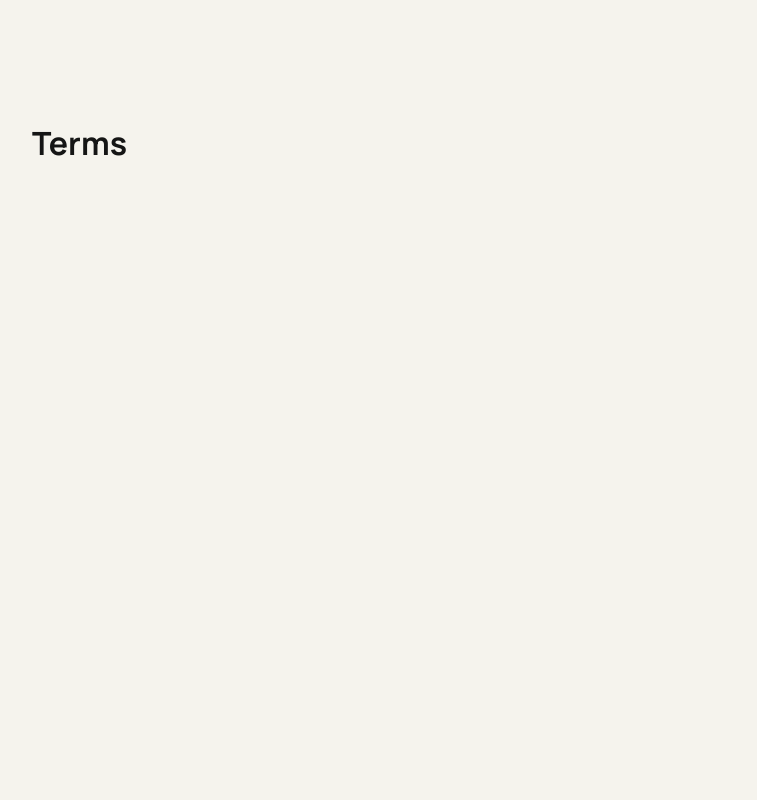
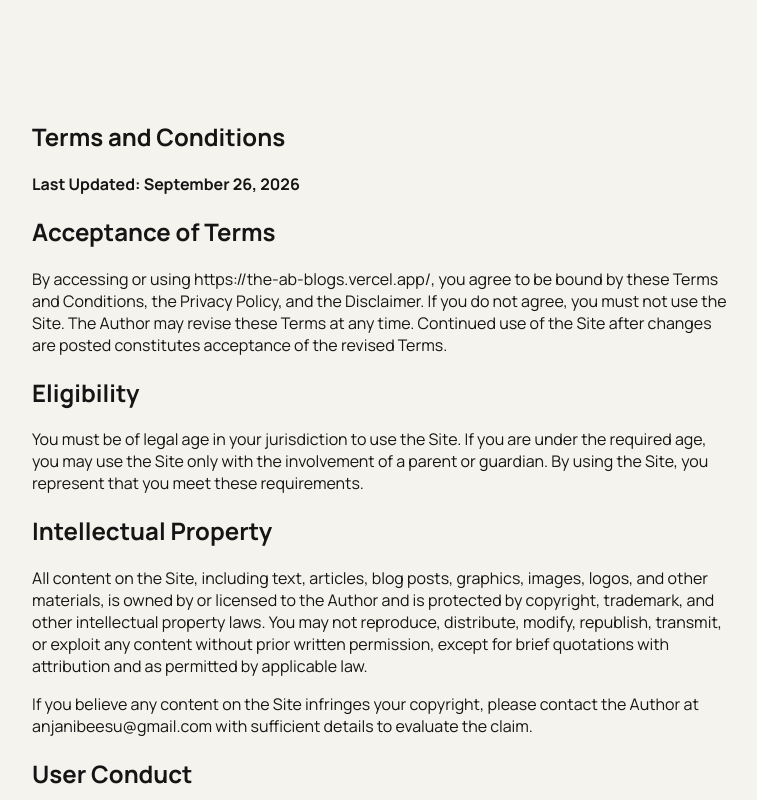
Before and after one commit to AnjaniBeesu/THE-AB-BLOGS, a Next.js app: page /terms in a window 1280 px wide. Shown: the top 800 px of the page, without its empty margins (260-1017 px from the left). Built offline with nearby package versions, Linux system fonts and the light colour scheme.

Commit message:
Update terms and conditions page

```diff
--- a/app/terms/page.tsx
+++ b/app/terms/page.tsx
@@ -1,3 +1,113 @@
 export default function TermsPage() {
-  return <main className="legal-page"><h1>Terms</h1></main>;
+  return (
+    <main className="legal-page">
+      <article>
+        <h1>Terms and Conditions</h1>
+        <p><strong>Last Updated: September 26, 2026</strong></p>
+
+        <h2>Acceptance of Terms</h2>
+        <p>
+          By accessing or using <a href="https://the-ab-blogs.vercel.app/">https://the-ab-blogs.vercel.app/</a>, you agree to be bound by these Terms and Conditions, the Privacy Policy, and the Disclaimer. If you do not agree, you must not use the Site. The Author may revise these Terms at any time. Continued use of the Site after changes are posted constitutes acceptance of the revised Terms.
+        </p>
+
+        <h2>Eligibility</h2>
+        <p>
+          You must be of legal age in your jurisdiction to use the Site. If you are under the required age, you may use the Site only with the involvement of a parent or guardian. By using the Site, you represent that you meet these requirements.
+        </p>
+
+        <h2>Intellectual Property</h2>
+        <p>
+          All content on the Site, including text, articles, blog posts, graphics, images, logos, and other materials, is owned by or licensed to the Author and is protected by copyright, trademark, and other intellectual property laws. You may not reproduce, distribute, modify, republish, transmit, or exploit any content without prior written permission, except for brief quotations with attribution and as permitted by applicable law.
+        </p>
+        <p>
+          If you believe any content on the Site infringes your copyright, please contact the Author at anjanibeesu@gmail.com with sufficient details to evaluate the claim.
+        </p>
+
+        <h2>User Conduct</h2>
+        <p>
+          You agree to use the Site lawfully and respectfully. You must not post or transmit any content that is unlawful, threatening, abusive, defamatory, obscene, hateful, discriminatory, misleading, or invasive of privacy. You must not attempt to gain unauthorized access to the Site, interfere with its operation, introduce malicious code, scrape content at scale, or use the Site for spam or unauthorized advertising. You are solely responsible for your interactions with the Site and other users.
+        </p>
+
+        <h2>Comments and User Content</h2>
+        <p>
+          The Site may allow comments, messages, or other submissions. You retain ownership of your submissions, but by submitting content you grant the Author a worldwide, perpetual, irrevocable, royalty-free, transferable license to use, reproduce, modify, publish, display, distribute, and create derivative works from your submission in any medium. You represent that you own or control all rights to your submission and that it does not violate any law or third-party rights. The Author is not responsible for user content and may remove any content at any time without notice. The Author does not endorse user content.
+        </p>
+
+        <h2>Third-Party Links and Services</h2>
+        <p>
+          The Site may contain links to third-party websites, products, or services. The Author does not control and is not responsible for third-party content, policies, or practices. Your use of third-party services is at your own risk and subject to their terms.
+        </p>
+
+        <h2>Affiliate and Compensation Disclosure</h2>
+        <p>
+          The Author may participate in affiliate programs, sponsored content, or similar arrangements. The Author may receive compensation when you click certain links or make purchases. Such arrangements do not increase your cost. Sponsored or compensated content will be disclosed as required by applicable law and endorsement guides.
+        </p>
+
+        <h2>Disclaimer of Warranties</h2>
+        <p>
+          The Site and all content are provided "as is" and "as available" without warranties of any kind, express or implied, including but not limited to warranties of merchantability, fitness for a particular purpose, accuracy, and non-infringement. The Author does not warrant that the Site will be uninterrupted, secure, error-free, or free of harmful components. You use the Site at your own risk.
+        </p>
+
+        <h2>No Professional Advice</h2>
+        <p>
+          Content on the Site is for general informational and entertainment purposes only and is not legal, medical, financial, tax, or other professional advice. It is not a substitute for consultation with a qualified professional. Always seek advice from a licensed professional regarding your specific circumstances.
+        </p>
+
+        <h2>Limitation of Liability</h2>
+        <p>
+          To the maximum extent permitted by law, the Author shall not be liable for any direct, indirect, incidental, consequential, special, punitive, or exemplary damages arising from or connected with your access to, use of, or inability to use the Site, including but not limited to loss of data, loss of profits, interruption of service, or transmission of harmful code. This limitation applies regardless of the legal theory asserted and even if the Author has been advised of the possibility of such damages. Where applicable law does not allow certain limitations, the Author's liability shall be limited to the fullest extent permitted.
+        </p>
+
+        <h2>Indemnification</h2>
+        <p>
+          You agree to indemnify, defend, and hold harmless the Author from and against any claims, liabilities, damages, losses, costs, and expenses, including reasonable attorneys' fees, arising from or related to your use of the Site, your violation of these Terms, your violation of any law or third-party right, or your submission of content.
+        </p>
+
+        <h2>Release</h2>
+        <p>
+          You release the Author from any and all claims, demands, and damages of every kind arising from or related to your use of the Site, your reliance on content, or your interactions with other users or third parties.
+        </p>
+
+        <h2>Termination</h2>
+        <p>
+          The Author may suspend or terminate your access to the Site at any time, with or without notice, for any reason, including violation of these Terms. The Author may also remove any content at any time. Provisions that by their nature should survive termination shall survive, including intellectual property, disclaimers, limitations of liability, indemnification, and governing law.
+        </p>
+
+        <h2>Governing Law and Jurisdiction</h2>
+        <p>
+          These Terms are governed by the laws of India, without regard to conflict of law principles. Any dispute arising from or related to these Terms or the Site shall be subject to the exclusive jurisdiction of the courts of India. By using the Site, you consent to the jurisdiction of such courts and waive any objection to the venue of any legal proceeding brought in such courts. Where permitted by applicable law, disputes may be resolved through arbitration in accordance with the provisions of the Arbitration and Conciliation Act, 1996.
+        </p>
+
+        <h2>Changes to Terms</h2>
+        <p>
+          The Author may update these Terms from time to time. Changes take effect when posted on this page, and the "Last Updated" date will be revised. Your continued use of the Site after changes are posted constitutes acceptance of the revised Terms.
+        </p>
+
+        <h2>Severability</h2>
+        <p>
+          If any provision of these Terms is found invalid or unenforceable, the remaining provisions shall remain in full force and effect.
+        </p>
+
+        <h2>No Waiver</h2>
+        <p>
+          The Author's failure to enforce any provision of these Terms shall not constitute a waiver of that provision or any other provision.
+        </p>
+
+        <h2>Assignment</h2>
+        <p>
+          The Author may assign these Terms without restriction. You may not assign your rights under these Terms without the Author's prior written consent.
+        </p>
+
+        <h2>Entire Agreement</h2>
+        <p>
+          These Terms, together with the Privacy Policy and Disclaimer, constitute the entire agreement between you and the Author regarding the Site and supersede any prior agreements.
+        </p>
+
+        <h2>Contact</h2>
+        <p>
+          Questions about these Terms may be sent to <a href="mailto:anjanibeesu@gmail.com">anjanibeesu@gmail.com</a>.
+        </p>
+      </article>
+    </main>
+  );
 }
```
